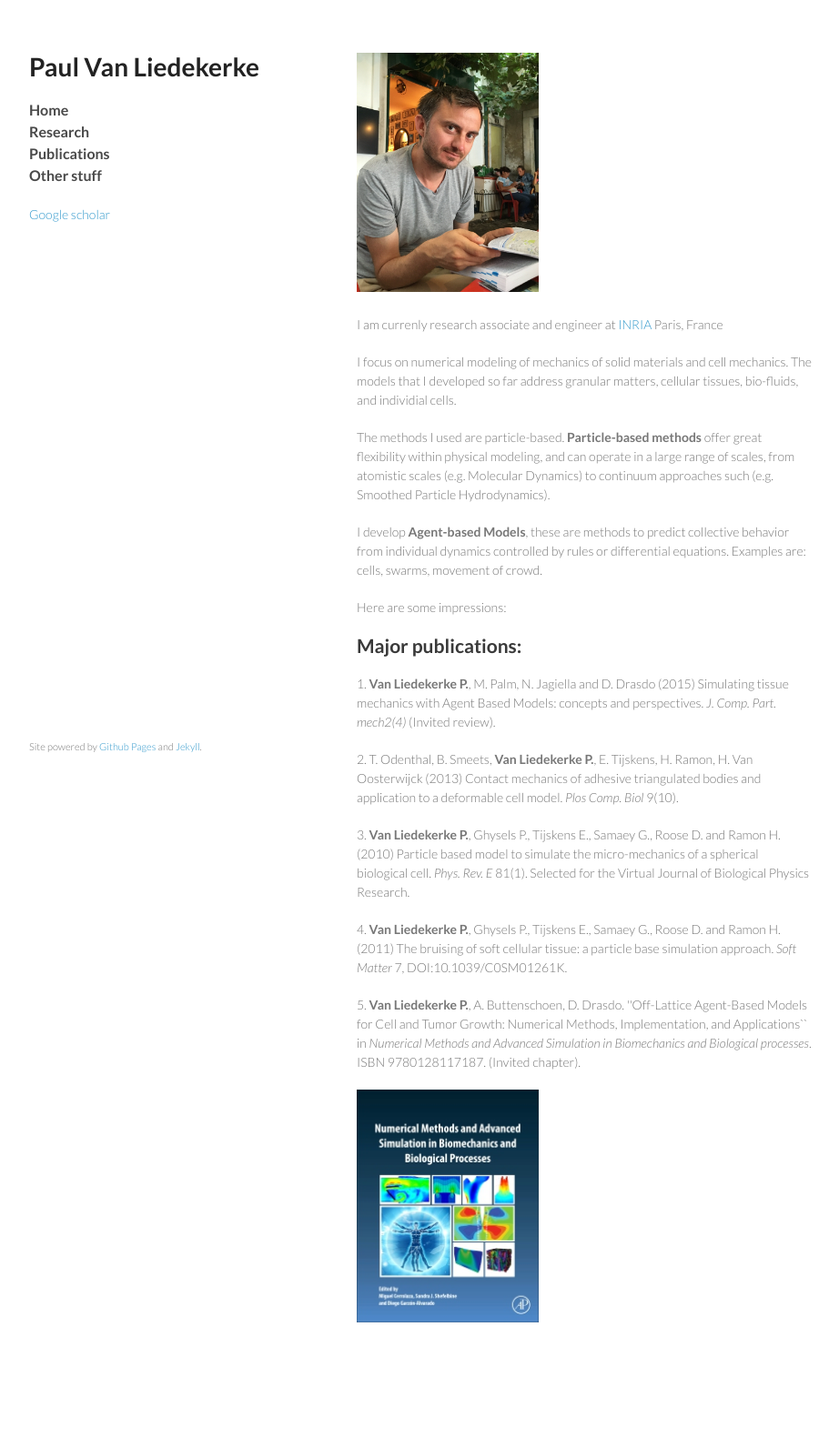
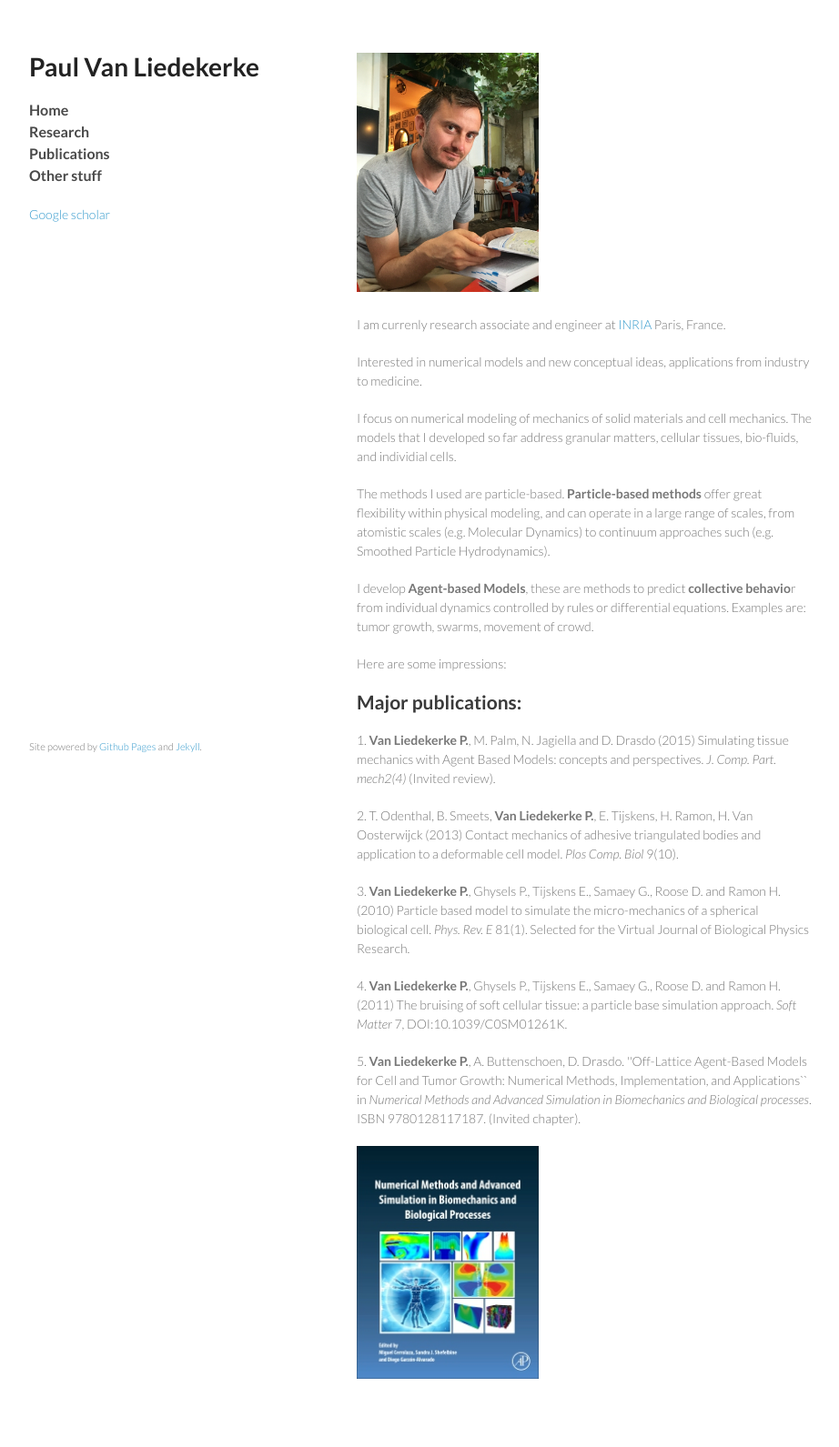
Before and after one commit to paulvanliedekerke/wittgenstein, a Jekyll site: the page index.html, which Jekyll copies as it is, in a window 1280 px wide. Shown: the whole page at 91% size, without its empty margins (178-1100 px from the left). Built offline with Jekyll 4.4.1, drawn with Linux system fonts in a browser that asks for light colours; Markdown is read by kramdown in place of the engine named in the settings; before the commit the page ends 1529 px from its top, so only the background shows below that.

Commit message:
Update index.html

```diff
--- a/index.html
+++ b/index.html
@@ -39,7 +39,11 @@
 <p></p>
 
 <p>
-	I am currenly research associate and engineer at <a href="http://www.inria.fr/">INRIA</a> Paris, France
+	I am currenly research associate and engineer at <a href="http://www.inria.fr/">INRIA</a> Paris, France.
+</p>
+
+<p>
+	Interested in numerical models and new conceptual ideas, applications from industry to medicine.
 </p>
 
 <p>
@@ -53,7 +57,7 @@
 </p>
 
 <p>
-	I develop <b>Agent-based Models</b>, these are methods to predict collective behavior from individual dynamics controlled by rules or differential equations. Examples are: cells, swarms, movement of crowd.
+	I develop <b>Agent-based Models</b>, these are methods to predict <b>collective behavio</b>r from individual dynamics controlled by rules or differential equations. Examples are: tumor growth, swarms, movement of crowd.
 </p>
 
 
```
